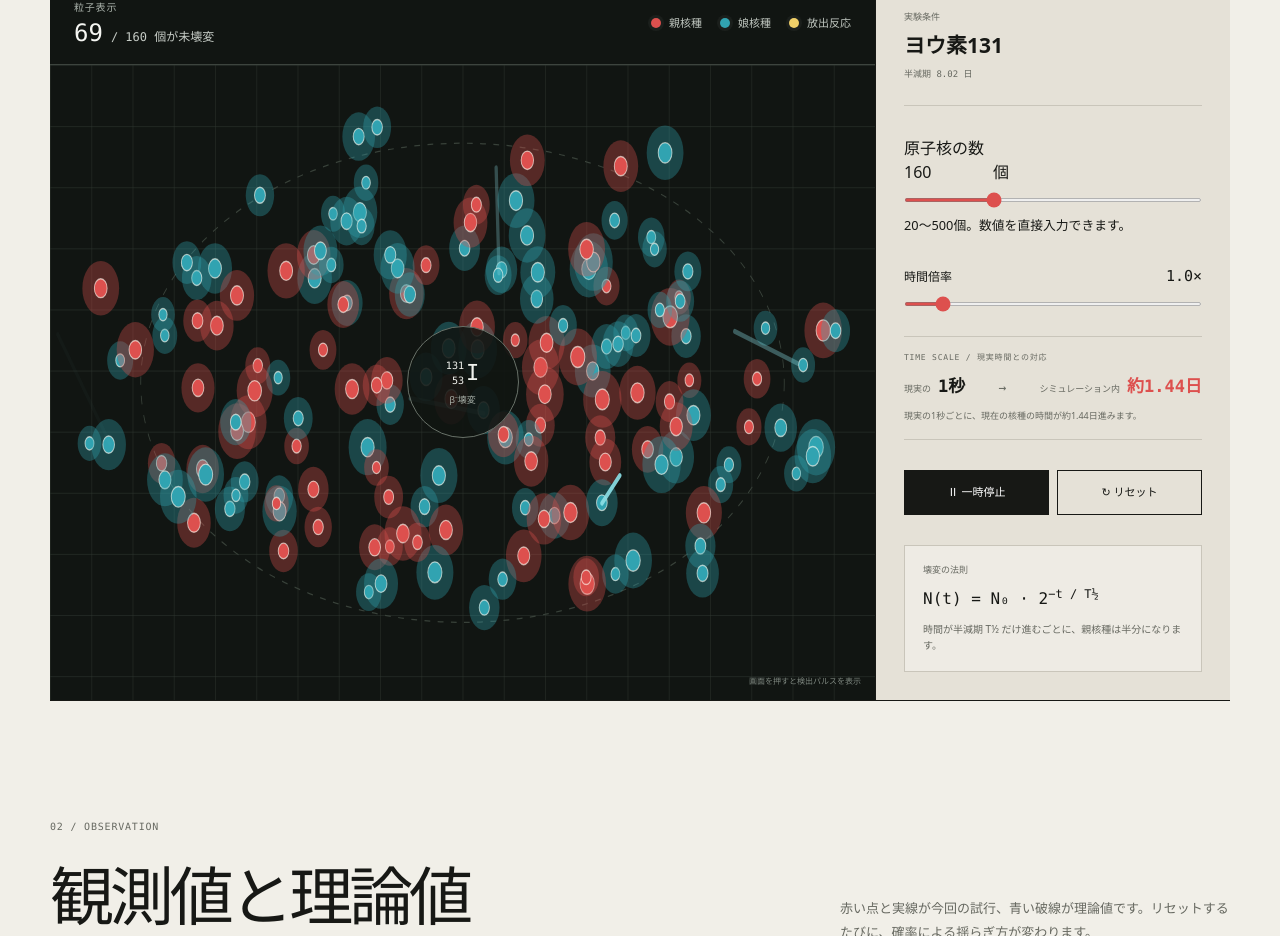
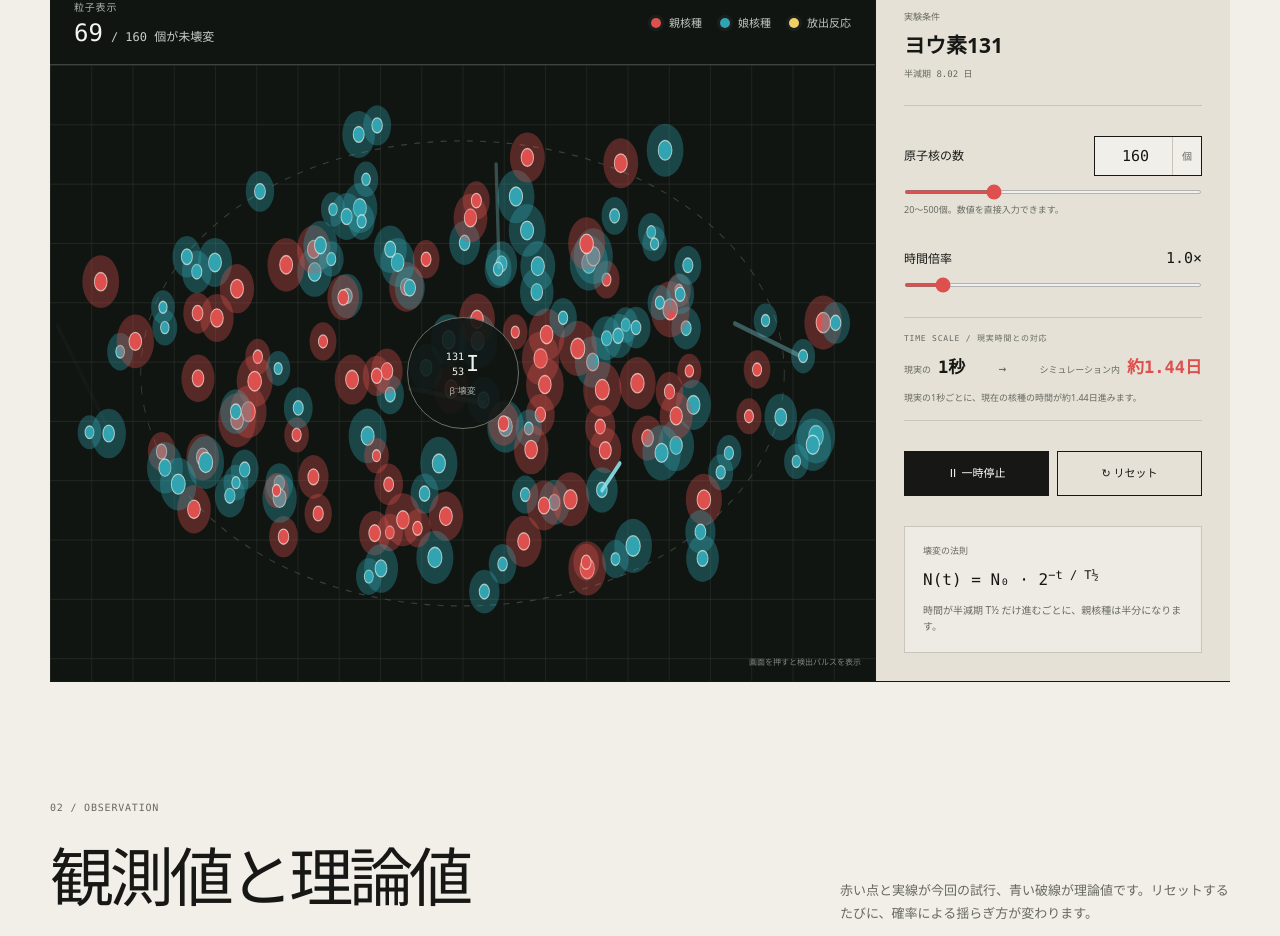
Before and after one commit to shymohn99/nuclear-decay-lab, a Next.js app: page / in a window 1280 px wide. Shown: the part 1285-2221 px from the top of the page. Built offline with nearby package versions, Linux system fonts and the light colour scheme.

Commit message:
Style particle count input

```diff
--- a/app/globals.css
+++ b/app/globals.css
@@ -1261,6 +1261,53 @@ footer a:focus-visible {
   font-size: 15px;
 }
 
+.control-field-heading {
+  display: flex;
+  align-items: center;
+  justify-content: space-between;
+  gap: 16px;
+  font-size: 12px;
+}
+
+.number-input {
+  display: grid;
+  grid-template-columns: minmax(62px, 78px) auto;
+  align-items: center;
+  overflow: hidden;
+  border: 1px solid var(--ink);
+  background: rgba(255, 255, 255, 0.46);
+}
+
+.number-input input {
+  width: 100%;
+  height: 38px;
+  padding: 0 8px;
+  border: 0;
+  border-right: 1px solid var(--line);
+  outline: 0;
+  background: transparent;
+  font-family: var(--mono);
+  font-size: 15px;
+  text-align: right;
+}
+
+.number-input input:focus-visible {
+  box-shadow: inset 0 0 0 2px rgb(var(--parent-rgb));
+}
+
+.number-input span {
+  padding: 0 9px;
+  color: var(--muted);
+  font-size: 10px;
+}
+
+.particle-count-field > small {
+  margin-top: -5px;
+  color: var(--muted);
+  font-size: 9px;
+  line-height: 1.5;
+}
+
 input[type="range"] {
   width: 100%;
   height: 4px;
```
